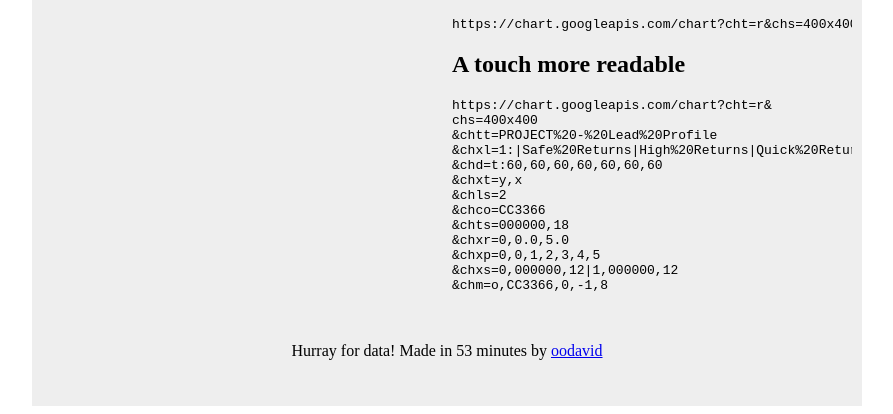
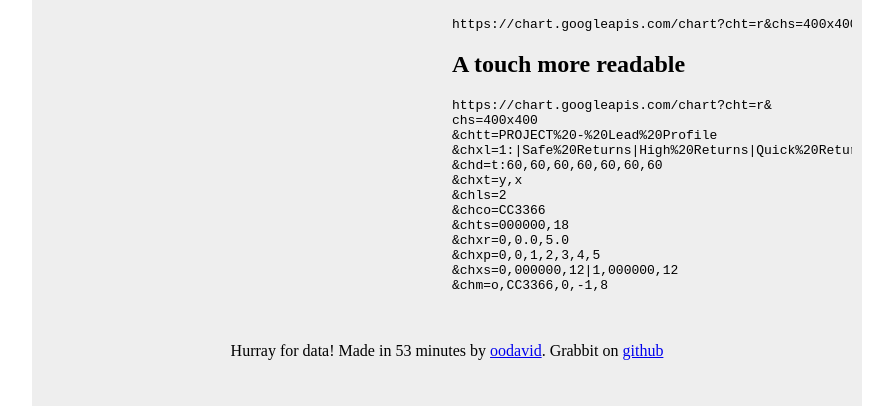
Before and after one commit to oodavid/Radar-Maker, a plain HTML site: page index.htm in a window 1280 px wide. Shown: the part 653-1067 px from the top of the page, without its empty margins (193-1086 px from the left). Drawn offline with nearby package versions, Linux system fonts and the light colour scheme.

Commit message:
added a link to github, natch

```diff
--- a/index.htm
+++ b/index.htm
@@ -249,7 +249,7 @@
 		</div>
 		<!-- Footer -->
 		<div id="footer">
-			<p>Hurray for data! Made in 53 minutes by <a href="http://oodavid.comftp">oodavid</a></p>
+			<p>Hurray for data! Made in 53 minutes by <a href="http://oodavid.comftp">oodavid</a>. Grabbit on <a href="https://github.com/oodavid/Radar-Maker">github</a></p>
 		</div>
 	</div>
 </body>
```
